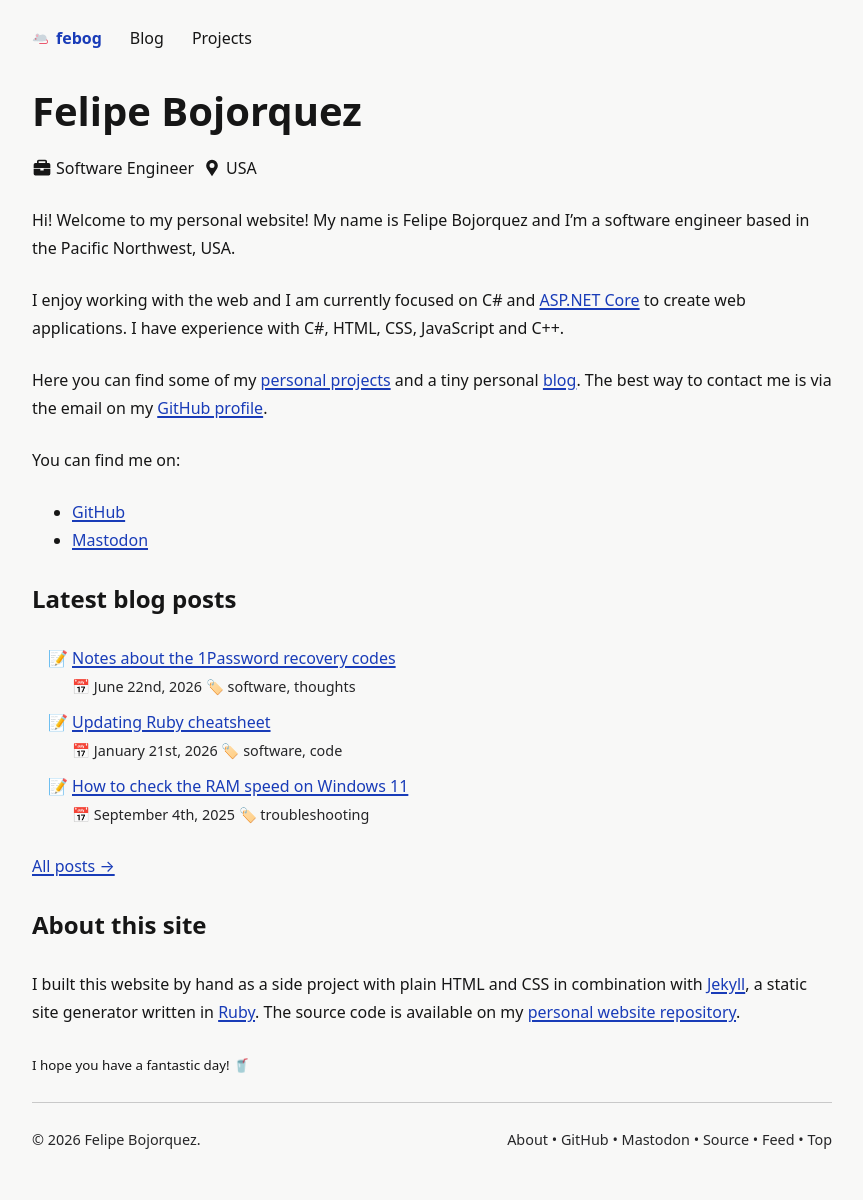
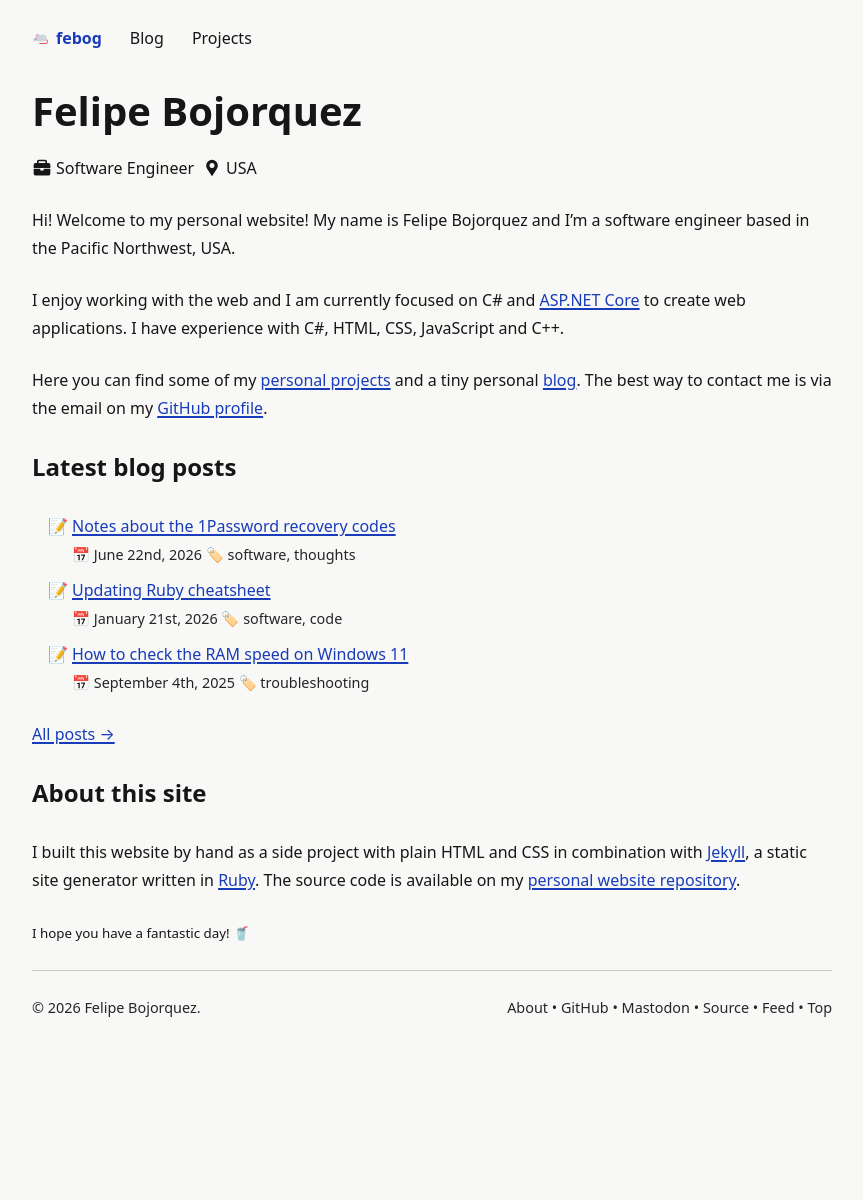
Before and after one commit to febog/website, a Jekyll site: the page built from src/index.md, in a window 1280 px wide. Shown: the whole page, without its empty margins (208-1071 px from the left). Built offline with Jekyll 4.4.1, drawn with Linux system fonts in a browser that asks for light colours; after the commit the page ends 1068 px from its top, so only the background shows below that.

Commit message:
Update homepage

```diff
--- a/src/index.md
+++ b/src/index.md
@@ -20,11 +20,6 @@ I enjoy working with the web and I am currently focused on C# and [ASP.NET Core]
 
 Here you can find some of my [personal projects](/projects) and a tiny personal [blog](/blog). The best way to contact me is via the email on my <a href="https://github.com/febog" rel="me" target="_blank">GitHub profile</a>.
 
-You can find me on:
-
-- <a href="https://github.com/febog" rel="me" target="_blank">GitHub</a>
-- <a href="https://hachyderm.io/@febog" rel="me" target="_blank">Mastodon</a>
-
 ## Latest blog posts
 
 <ul>
```
